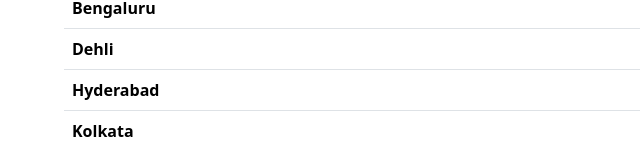
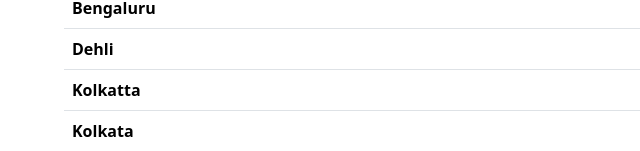
Before and after one commit to Kallangouda/Weather-App, a plain HTML site: page index.html in a window 1280 px wide. Shown: the part 679-830 px from the top of the page, 0-640 px from the left. Drawn offline with nearby package versions, Linux system fonts and the light colour scheme; no server answers.

```diff
--- a/index.html
+++ b/index.html
@@ -165,7 +165,7 @@
                             <td><span id="dehli_sunset"></span></td>
                         </tr>
                         <tr>
-                            <th scope="row" class="text-start">Hyderabad</th>
+                            <th scope="row" class="text-start">Kolkatta</th>
                             <td><span id="hyderabad_temp"></span></td>
                             <td><span id="hyderabad_min_temp"></span></td>
                             <td><span id="hyderabad_max_temp"></span></td>
```
